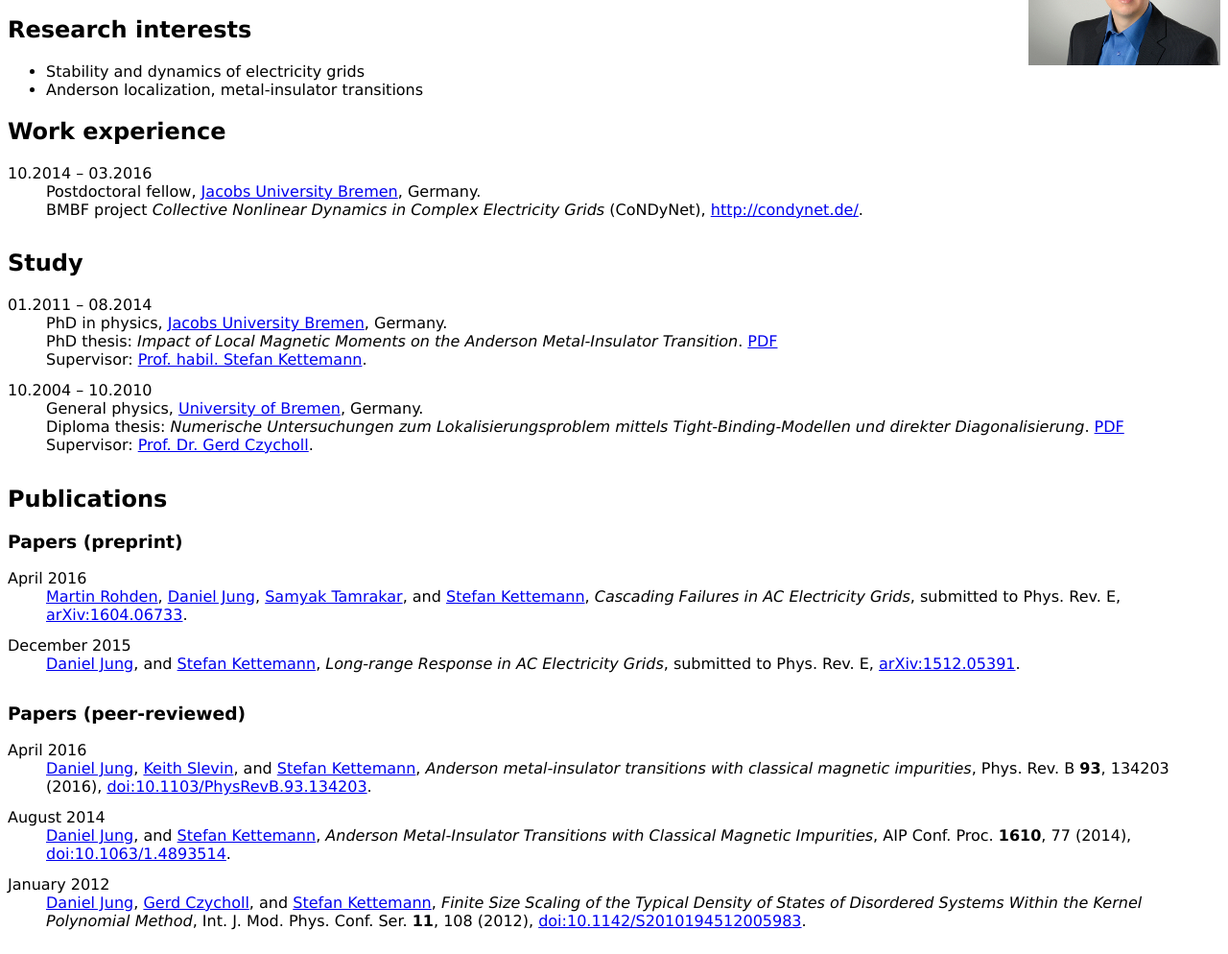
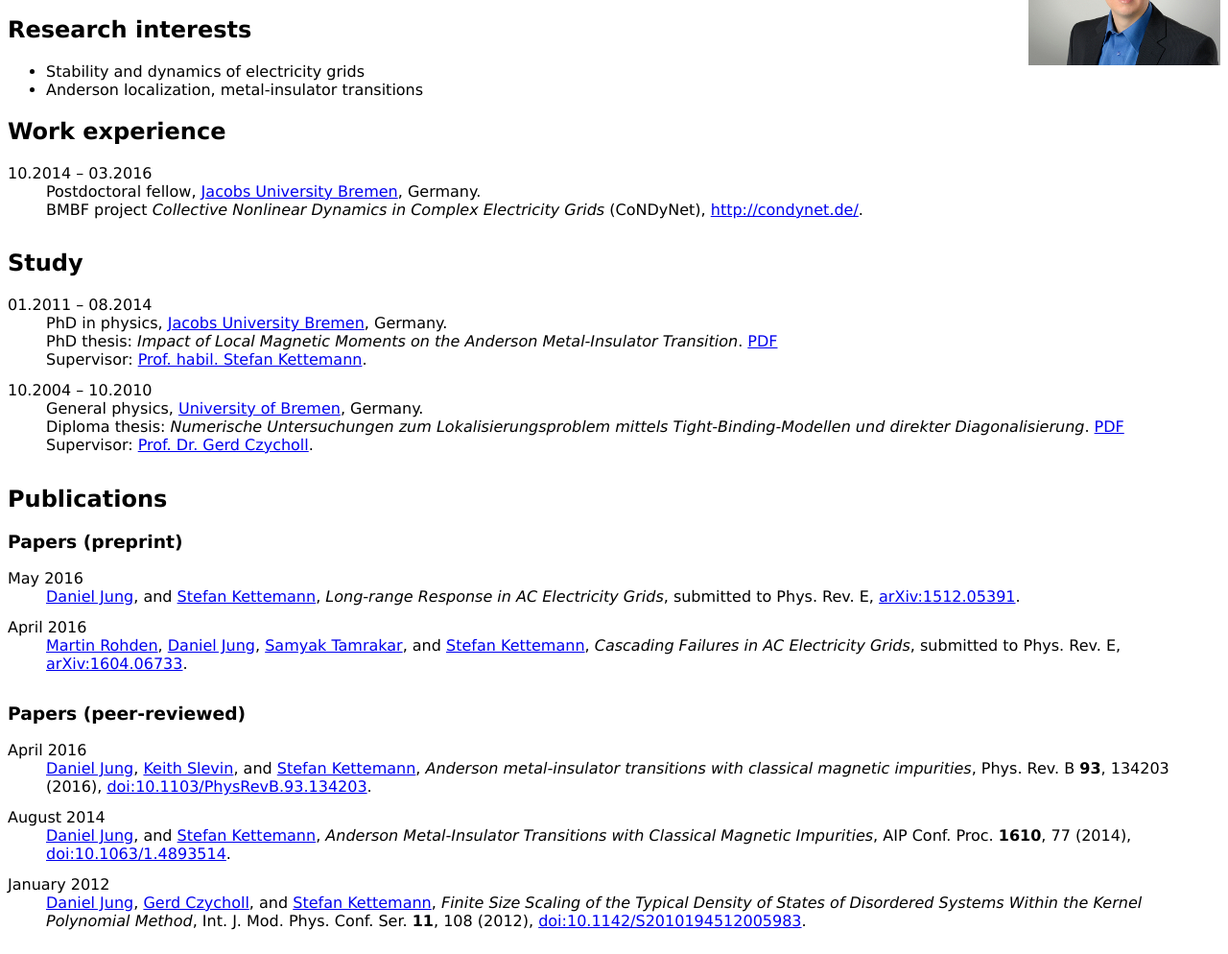
Before and after one commit to proggy/proggy.github.io, a plain HTML site: page index.html in a window 1280 px wide. Shown: the part 103-1097 px from the top of the page at 96% size. Drawn offline with Linux system fonts and the light colour scheme.

Commit message:
updated paper list

```diff
--- a/index.html
+++ b/index.html
@@ -50,7 +50,7 @@
                 <span class="pubtitle">Collective Nonlinear Dynamics in Complex
                     Electricity Grids</span>
                 (CoNDyNet),
-                <a href="http://condynet.de/">http://condynet.de/</a>.
+                <a href="http://condynet.de/">http://condynet.de/</a>.<br>
             </dd>
 
         </dl>
@@ -96,6 +96,19 @@
         <h3>Papers (preprint)</h3>
 
         <dl class="cvlist">
+
+            <dt>May 2016</dt>
+            <dd>
+                <a href="http://proggy.github.io/">Daniel Jung</a>,
+                and
+                <a href="http://skettemann.user.jacobs-university.de/">Stefan
+                    Kettemann</a>,
+                <span class="pubtitle">Long-range Response in AC Electricity
+                    Grids</span>,
+                submitted to Phys. Rev. E,
+                <a href="http://arxiv.org/abs/1512.05391">arXiv:1512.05391</a>.
+            </dd>
+
             <dt>April 2016</dt>
             <dd>
                 <a href="https://www.jacobs-university.de/directory/mrohden">
@@ -112,17 +125,6 @@
                 <a href="http://arxiv.org/abs/1604.06733">arXiv:1604.06733</a>.
             </dd>
 
-            <dt>December 2015</dt>
-            <dd>
-                <a href="http://proggy.github.io/">Daniel Jung</a>,
-                and
-                <a href="http://skettemann.user.jacobs-university.de/">Stefan
-                    Kettemann</a>,
-                <span class="pubtitle">Long-range Response in AC Electricity
-                    Grids</span>,
-                submitted to Phys. Rev. E,
-                <a href="http://arxiv.org/abs/1512.05391">arXiv:1512.05391</a>.
-            </dd>
         </dl>
 
 
```
